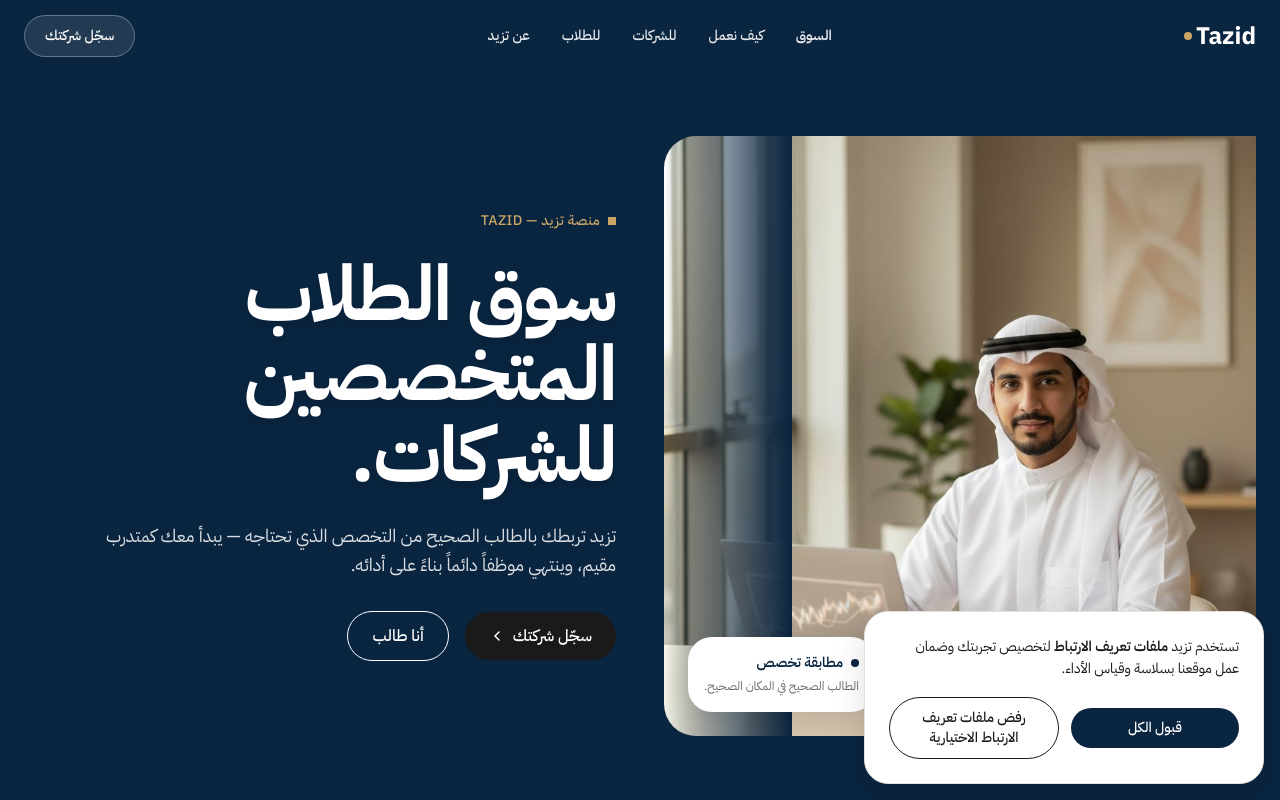
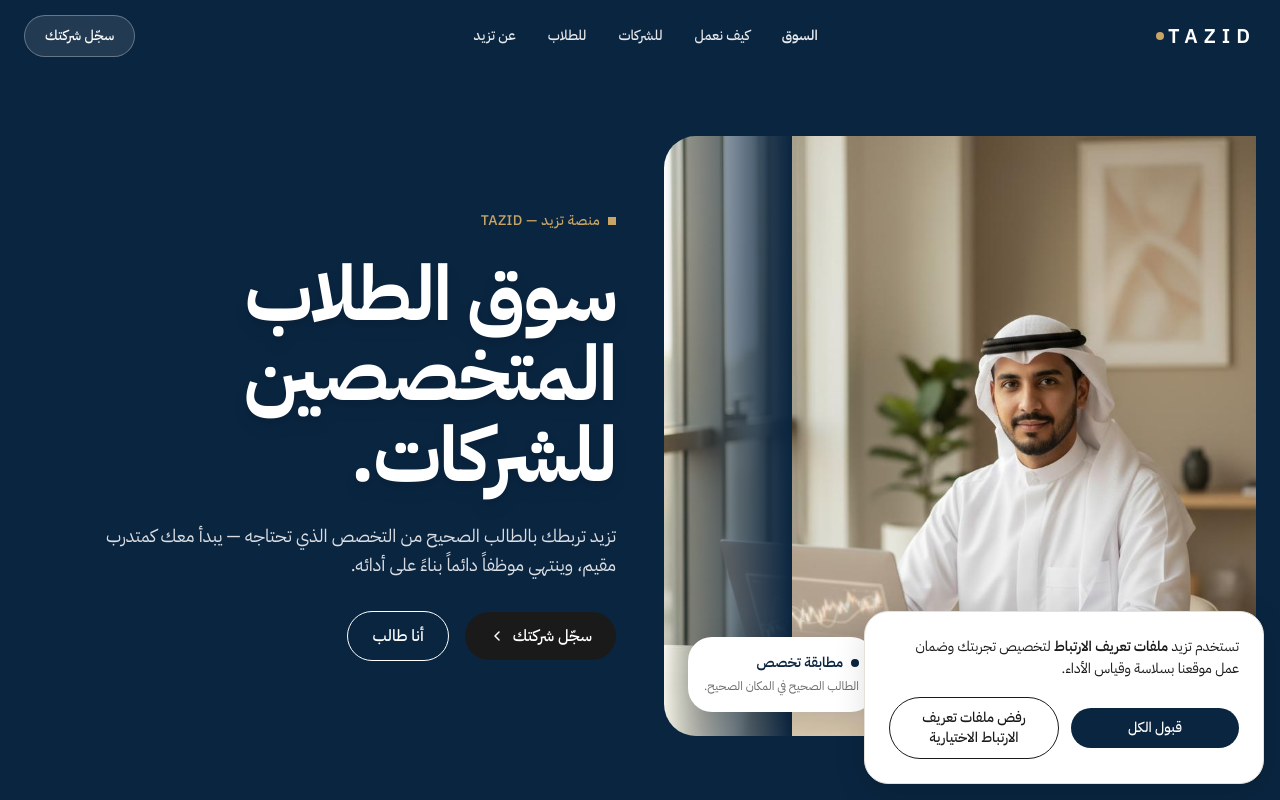
Before and after one commit to reimann314/tazido, a React (Vite) app: page / in a window 1280 px wide. Shown: the top 800 px of the page. Built offline with nearby package versions, Linux system fonts and the light colour scheme.

Commit message:
Restyle navbar wordmark as wide-tracked uppercase TAZID
Co-Authored-By: Claude Opus 4.7 (1M context) <noreply@anthropic.com>

```diff
--- a/src/components/Navbar.tsx
+++ b/src/components/Navbar.tsx
@@ -48,11 +48,11 @@ export default function Navbar() {
         {/* Logo */}
         <Link to="/" className="flex items-center gap-1">
           <span
-            className={`text-2xl font-bold transition-colors duration-300 ${
+            className={`text-xl font-semibold uppercase tracking-[0.3em] transition-colors duration-300 ${
               scrolled || !isHome ? "text-text-primary" : "text-white"
             }`}
           >
-            Tazid
+            TAZID
           </span>
           <span
             className={`w-2 h-2 rounded-full transition-colors duration-300 ${
```
